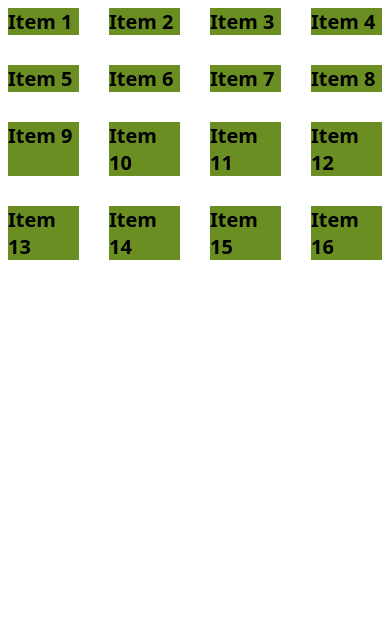
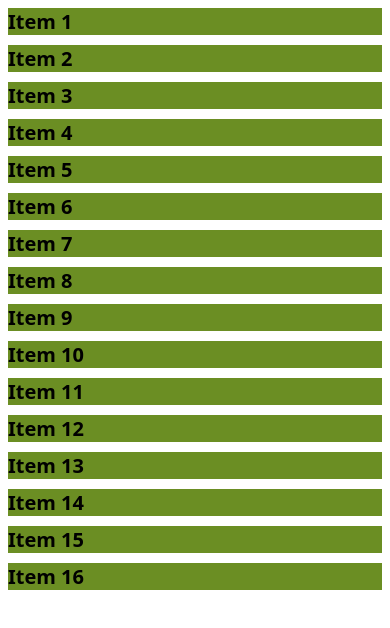
Before and after one commit to sondnpt00343/demo-sass, a website: page index.html in a window 390 px wide. Drawn offline with Linux system fonts and the light colour scheme.

Commit message:
@if, @media và mixin có @content trong Sass

```diff
--- a/scss/styles.scss
+++ b/scss/styles.scss
@@ -7,53 +7,6 @@
 body {
     font-family: system-ui;
 }
-
-// VD 1
-// @mixin move($x, $y: null) {
-//     translate: $x $y;
-// }
-
-// @mixin flexCenter {
-//     display: flex;
-//     align-items: center;
-//     justify-content: center;
-// }
-
-// @mixin size($width, $height: null) {
-//     width: $width;
-//     height: $height;
-// }
-
-// @mixin rounded($tl, $tr: $tl, $br: $tl, $bl: $tl) {
-//     border-radius: $tl $tr $br $bl;
-//     @include move(100px);
-// }
-
-// .center {
-//     @include flexCenter;
-//     @include size(200px, 300px);
-//     @include rounded(10px, $bl: 60px);
-
-//     background: orange;
-
-//     font: {
-//         size: 30px;
-//         weight: 600;
-//     }
-// }
-
-// .box {
-//     @include flexCenter;
-//     @include size(150px);
-
-//     margin-top: 30px;
-//     background: olivedrab;
-
-//     font: {
-//         size: 24px;
-//         weight: 600;
-//     }
-// }
 
 @mixin grid($column, $spacing) {
     --column: #{$column};
@@ -70,8 +23,31 @@ body {
     }
 }
 
+@mixin screen($device) {
+    @if $device == tablet {
+        @media (max-width: 991.98px) {
+            @content;
+        }
+    }
+    @if $device == mobile {
+        @media (max-width: 575.98px) {
+            @content;
+        }
+    }
+}
+
 .list {
     @include grid(4, 30px);
+
+    @include screen(tablet) {
+        --column: 2;
+        --spacing: 20px;
+    }
+
+    @include screen(mobile) {
+        --column: 1;
+        --spacing: 10px;
+    }
 
     .item {
         background: olivedrab;
@@ -83,12 +59,41 @@ body {
     }
 }
 
-// .news-list {
-//     @include grid(2, 20px);
-//     margin-top: 30px;
-
-//     .news-item {
-//         background: orangered;
-//         padding: 20px;
+// @mixin position($pos) {
+//     @if $pos == top-left {
+//         top: 0;
+//         left: 0;
+//     }
+//     @if $pos == top-right {
+//         top: 0;
+//         right: 0;
+//     }
+//     @if $pos == bottom-left {
+//         bottom: 0;
+//         left: 0;
+//     }
+//     @if $pos == bottom-right {
+//         bottom: 0;
+//         right: 0;
+//     }
+//     @if $pos == center {
+//         top: 50%;
+//         left: 50%;
+//         translate: -50% -50%;
 //     }
 // }
+
+// .container {
+//     position: relative;
+//     height: 400px;
+//     background: #ccc;
+
+//     .item {
+//         @include position(center);
+//         // top-left, top-right, bottom-right, bottom-left, center
+//         position: absolute;
+//         width: 100px;
+//         height: 100px;
+//         background: olivedrab;
+//     }
+// }
```
Also changed, not shown: index.html (+24 -25 lines), assets/css/styles.css, 1 other file.
